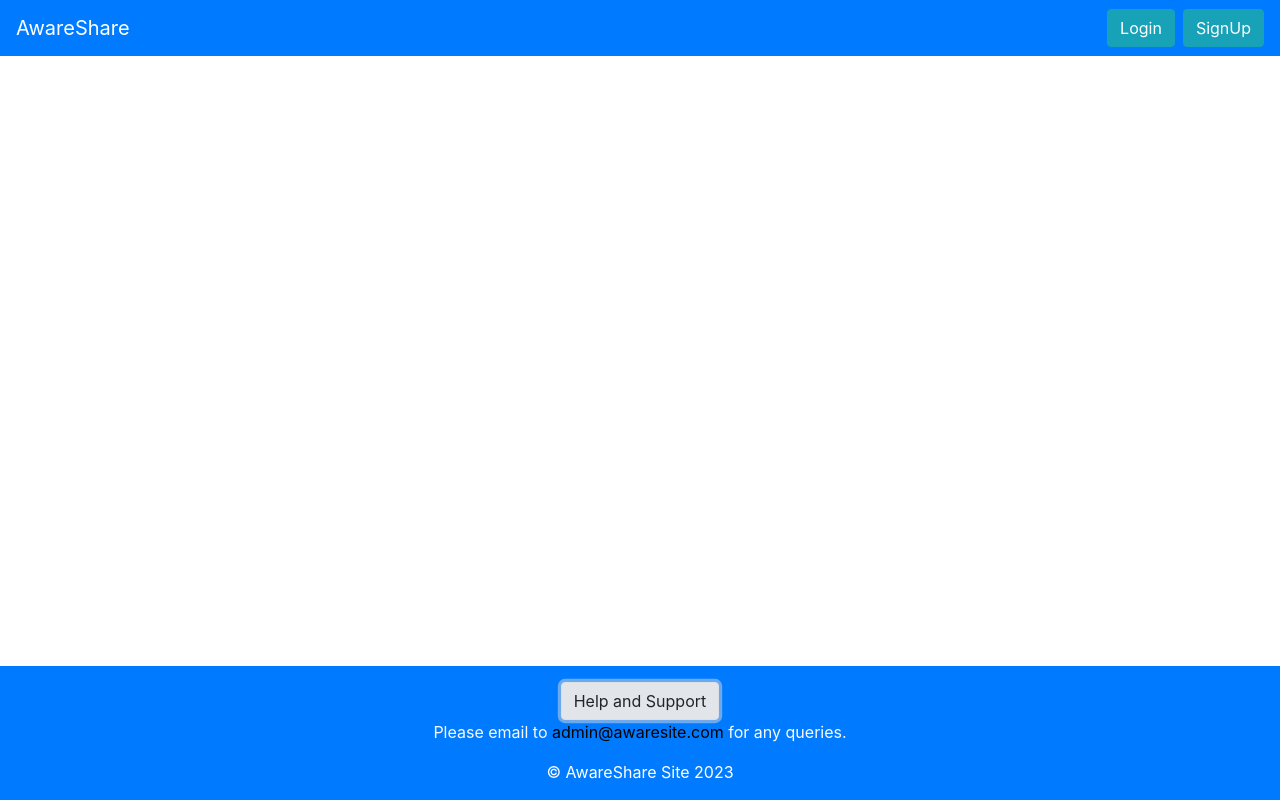
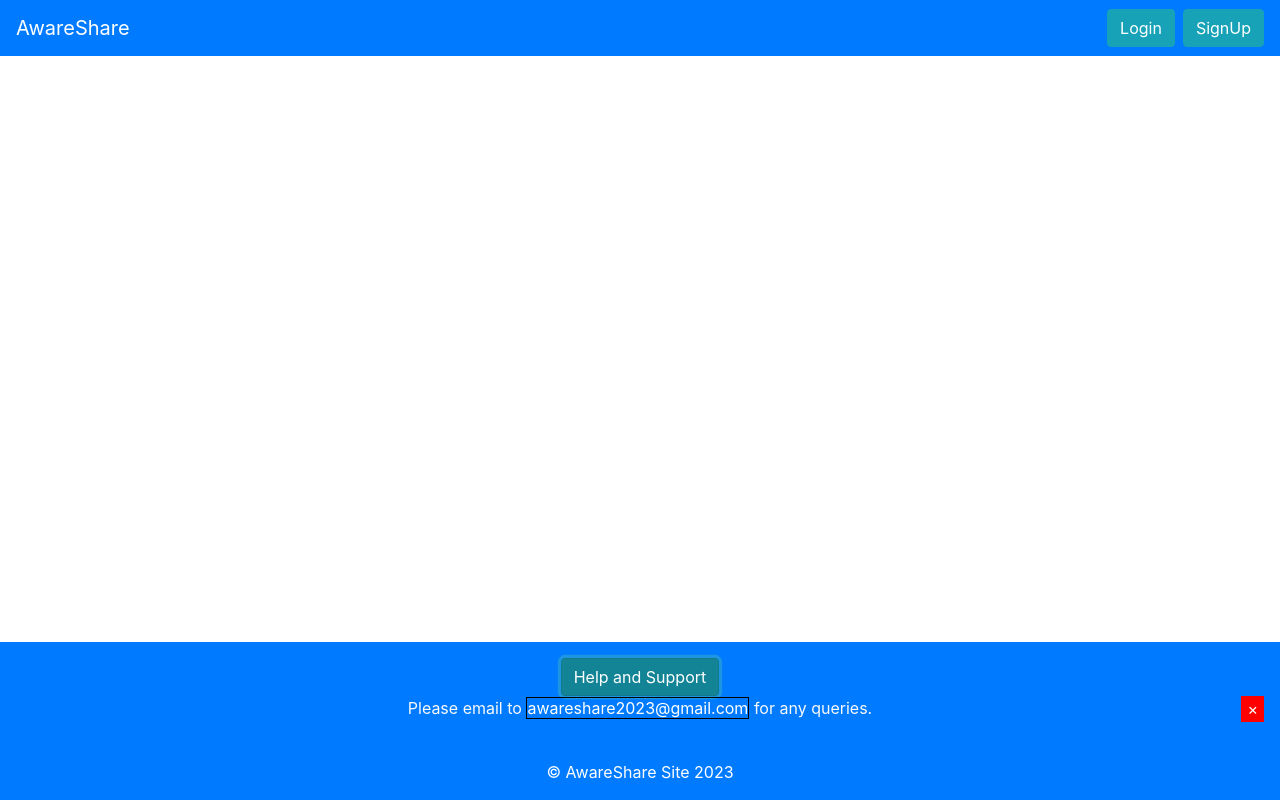
Before and after one commit to sagarsikha12/sharesite, a Next.js app: page /campaigns in a window 1280 px wide. Both pictures are taken after a click on the button "Help and Support". Built offline with nearby package versions, Linux system fonts and the light colour scheme; no server answers.

Commit message:
updated contact info

```diff
--- a/components/footer.js
+++ b/components/footer.js
@@ -5,8 +5,11 @@ const Footer = () => {
 
   const handleHelpClick = () => {
     setShowMessage(true);
-    // Optionally, you can set a timer to automatically hide the message after a few seconds
-    setTimeout(() => setShowMessage(false), 150000);
+    setTimeout(() => setShowMessage(false), 180000); // 3 minutes
+  };
+
+  const handleCloseMessage = () => {
+    setShowMessage(false);
   };
 
   return (
@@ -14,26 +17,47 @@ const Footer = () => {
       <style jsx>{`
         .support-message {
           color: #f8f9fa;
-
+          position: relative; /* For positioning the close button */
         }
         .mailto-link {
-          color: black;
-          /* Additional styles if needed */
+          color: white;
+          border: 1px solid black;
+        }
+        .help-button {
+          color: white;
+          background-color: transparent;
+          border: 1px solid black;
+        }
+        .help-button:hover {
+          background-color: rgba(255, 255, 255, 0.2);
+        }
+        .close-button {
+          position: absolute;
+          top: 0;
+          right: 0;
+          color: white;
+          background: red;
+          border: red;
+          cursor: pointer;
         }
       `}</style>
 
-      <button onClick={handleHelpClick} className="btn btn-light">
+      <button onClick={handleHelpClick} className="btn btn-info">
         Help and Support
       </button>
       {showMessage && (
         <p className="support-message">
           Please email to{' '}
-          <a href="mailto:admin@awaresite.com" className="mailto-link">
-            admin@awaresite.com
+          <a href="mailto:awareshare2023@gmail.com" className="mailto-link">
+            awareshare2023@gmail.com
           </a>{' '}
           for any queries.
+          <button onClick={handleCloseMessage} className="close-button">
+            &times; {/* This is a commonly used symbol for close buttons */}
+          </button>
         </p>
       )}
+      <br />
       © AwareShare Site 2023
     </footer>
   );
```
